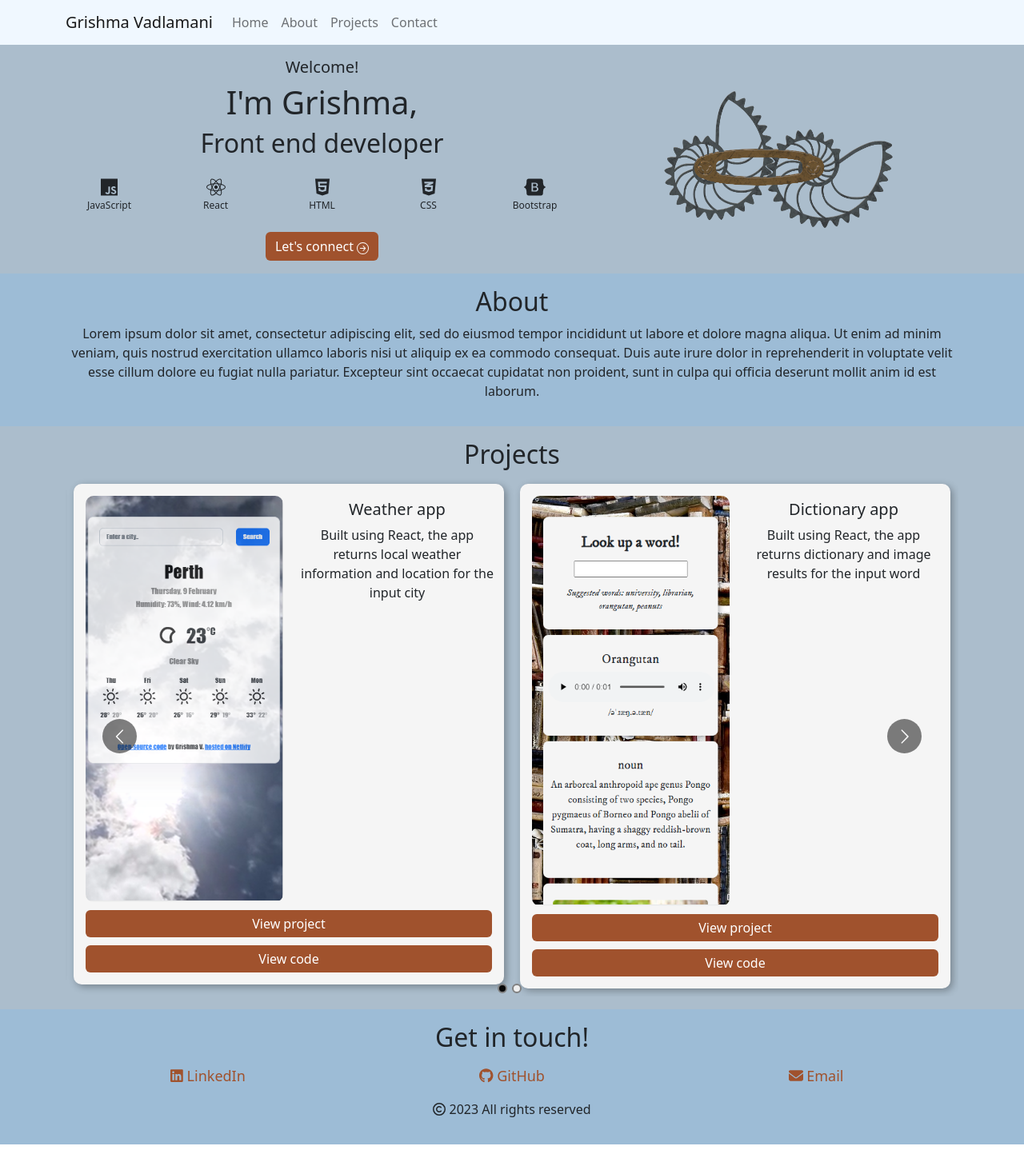
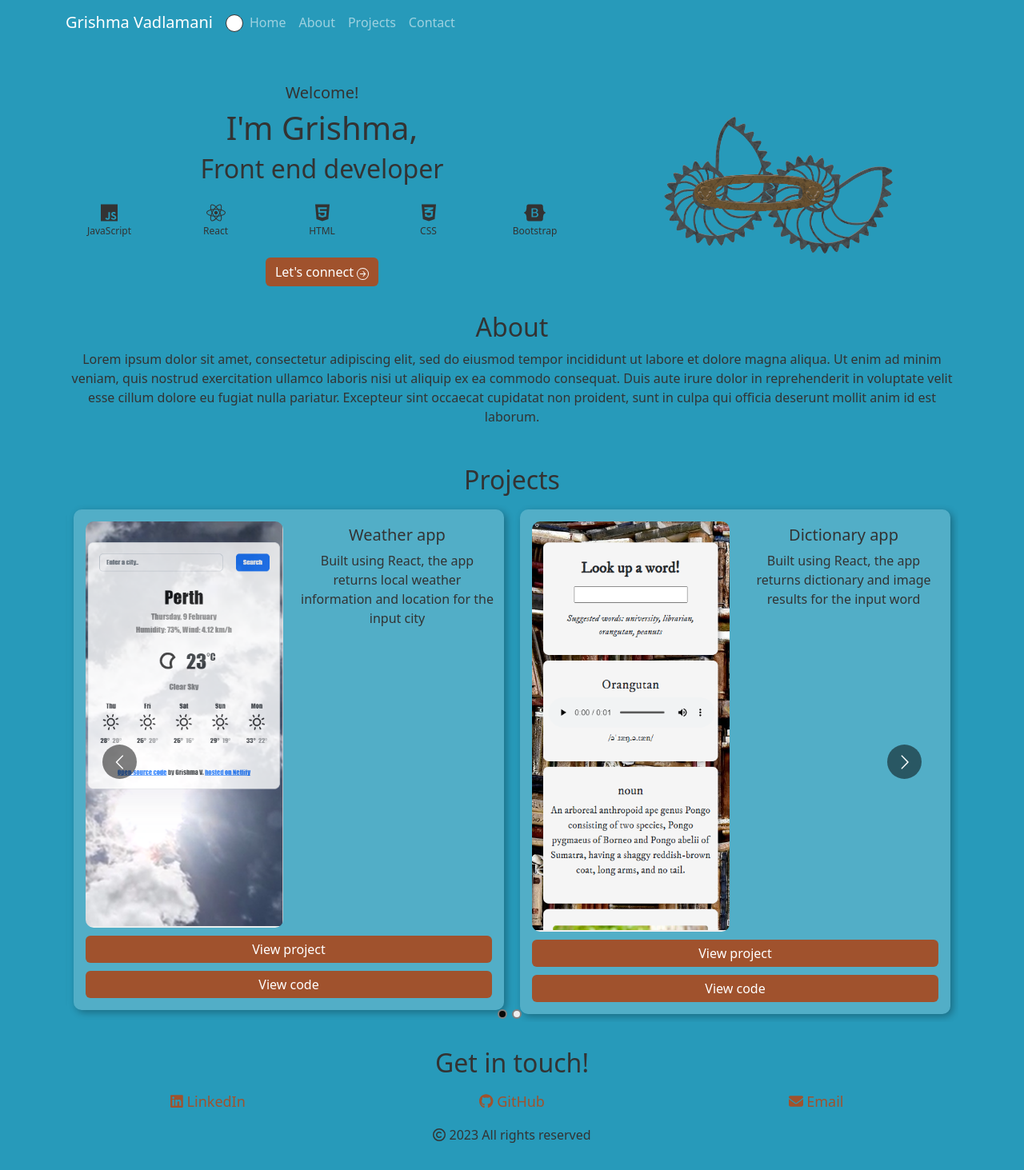
Before and after one commit to grishmav87/gv-webdevportfolio, a React (Create React App) app: page / in a window 1280 px wide. Shown: the whole page at 80% size. Before the commit the page ends 1431 px from the top, so only its background shows below. Built offline with nearby package versions, Linux system fonts and the light colour scheme; the HTML template or start-up script is replaced by a standard one.

Commit message:
Added toggleTheme for changing light/dark theme

```diff
--- a/src/App.css
+++ b/src/App.css
@@ -2,29 +2,36 @@ section {
   text-align: center;
 }
 
-.navbar {
-  background-color: aliceblue;
-}
-.banner {
-  background-color: #abbdcc;
-}
-.about {
-  background-color: #9dbcd6;
-}
-.projects {
-  background-color: #abbdcc;
-}
-.contact {
-  background-color: #9dbcd6;
+html {
+  scroll-behavior: smooth;
+  scroll-padding-top: 75px;
 }
 a {
   text-decoration: none;
 }
-html {
-  scroll-behavior: smooth;
-  scroll-padding-top: 75px;
+.navbar {
+  color: aliceblue;
+}
+.theme-btn {
+  padding: 10px;
+  margin: 0;
+  border-color: #333;
+  background-color: white;
+  border-radius: 20px;
+}
+.theme-btn:hover {
+  background-color: #fff !important;
+  border-color: grey;
 }
 
+.dark {
+  background-color: #333;
+  color: #fff;
+}
+.light {
+  background-color: #279aba;
+  color: #333;
+}
 .header-img {
   width: 300px;
 }
@@ -46,7 +53,7 @@ html {
 
 .project-card {
   border-radius: 10px;
-  background-color: whitesmoke;
+  background-color: rgba(255, 252, 252, 0.2);
   margin: 10px;
   padding: 10px;
   box-shadow: 3px 3px 10px rgba(0, 0, 0, 0.3);
--- a/src/components/Banner.js
+++ b/src/components/Banner.js
@@ -12,7 +12,7 @@ import {
 
 export default function Banner() {
   return (
-    <section className="banner pt-3 pb-3" id="home">
+    <section className="banner pt-5 pb-3" id="home">
       <Container>
         <Row className="align-items-center ">
           <Col xs={12} md={6} xl={7}>
--- a/src/components/NavBar.js
+++ b/src/components/NavBar.js
@@ -1,9 +1,10 @@
 import { useEffect, useState } from "react";
-import { Navbar, Nav, Container } from "react-bootstrap";
+import { Navbar, Nav, Container, Button } from "react-bootstrap";
 
 export default function NavBar() {
   const [activeLink, setActiveLink] = useState("");
   const [scrolled, setScrolled] = useState(false);
+  const [theme, setTheme] = useState("light");
 
   useEffect(() => {
     const onScroll = () => {
@@ -20,14 +21,31 @@ export default function NavBar() {
   function onUpdateActiveLink(value) {
     setActiveLink(value);
   }
-
+  function toggleTheme(event) {
+    event.preventDefault();
+    if (theme === "light") {
+      setTheme("dark");
+    } else {
+      setTheme("light");
+    }
+  }
+  useEffect(() => {
+    document.body.className = theme;
+  }, [theme]);
   return (
     <Navbar expand="lg" className={scrolled ? "scrolled" : ""}>
       <Container>
-        <Navbar.Brand href="#home">Grishma Vadlamani</Navbar.Brand>
+        <Navbar.Brand className="navbar-dark" href="#home">
+          Grishma Vadlamani
+        </Navbar.Brand>
+        <div className={theme}>
+          <Button className="theme-btn" onClick={toggleTheme}>
+            {" "}
+          </Button>
+        </div>
         <Navbar.Toggle aria-controls="basic-navbar-nav" />
         <Navbar.Collapse id="basic-navbar-nav">
-          <Nav className="me-auto">
+          <Nav className="me-auto navbar-dark">
             <Nav.Link
               href="#home"
               className={
```
